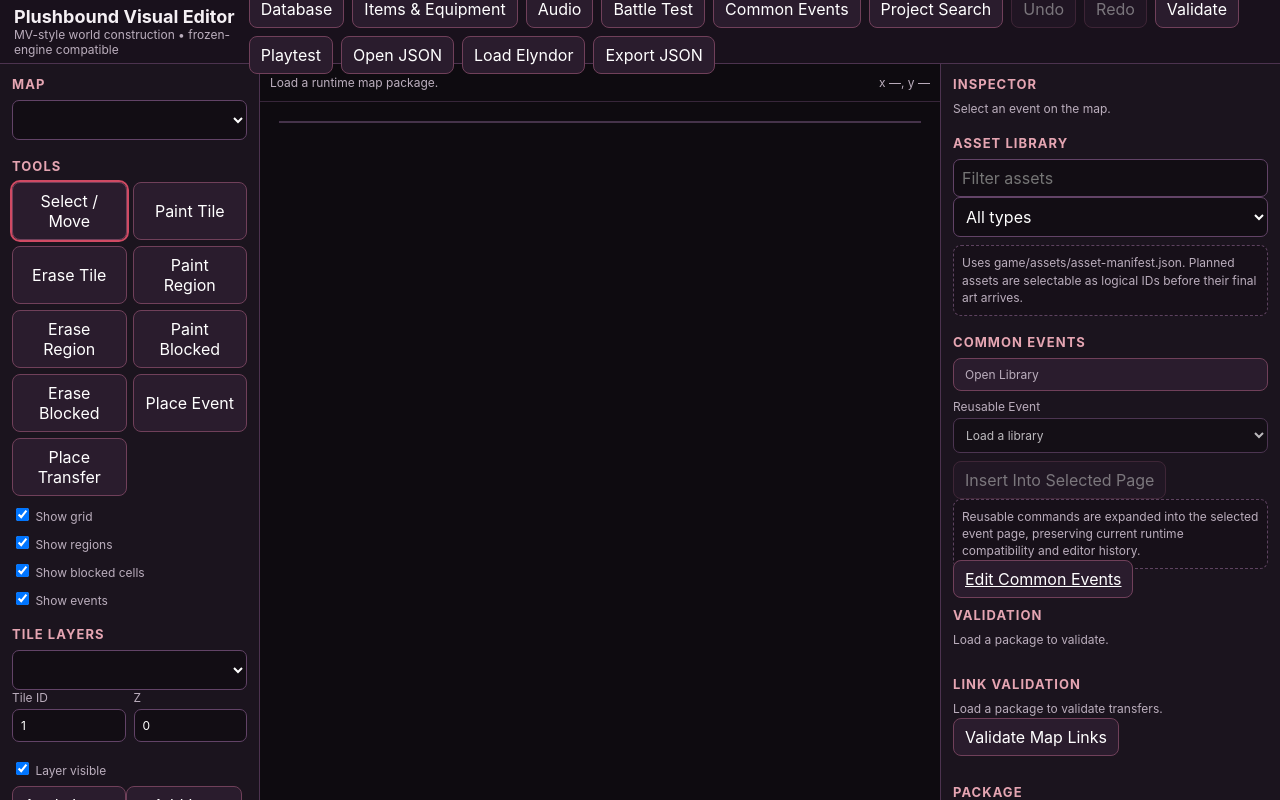
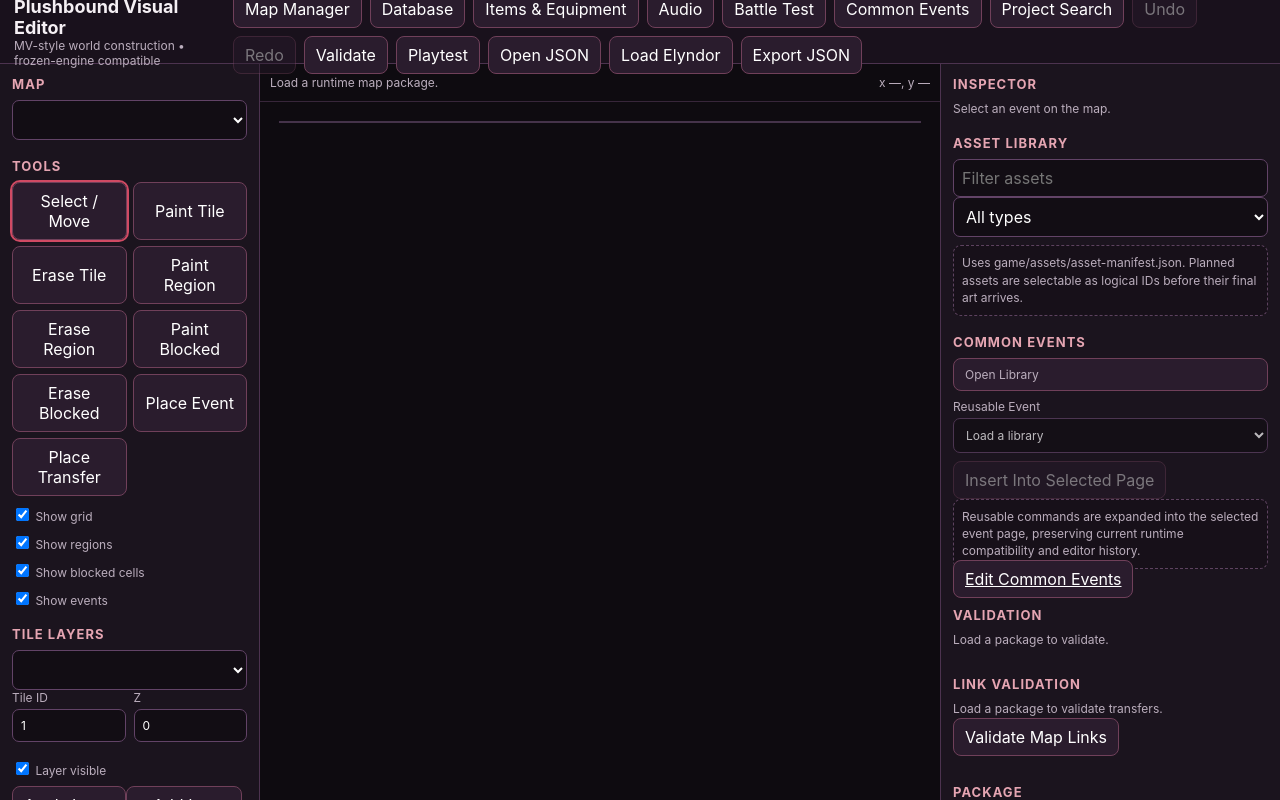
Before and after one commit to nobleknights015-maker/Plushbound-Legends-mobile, a plain HTML site: page tools/editor/index.html in a window 1280 px wide. Drawn offline with Linux system fonts and the light colour scheme.

Commit message:
Link map manager from visual editor

```diff
--- a/tools/editor/index.html
+++ b/tools/editor/index.html
@@ -11,6 +11,7 @@
     <header class="topbar">
       <div><strong>Plushbound Visual Editor</strong><span class="sub">MV-style world construction • frozen-engine compatible</span></div>
       <div class="actions">
+        <button type="button" onclick="location.href='./map-manager.html'">Map Manager</button>
         <button type="button" onclick="location.href='./database.html'">Database</button>
         <button type="button" onclick="location.href='./items.html'">Items & Equipment</button>
         <button type="button" onclick="location.href='./audio.html'">Audio</button>
```
